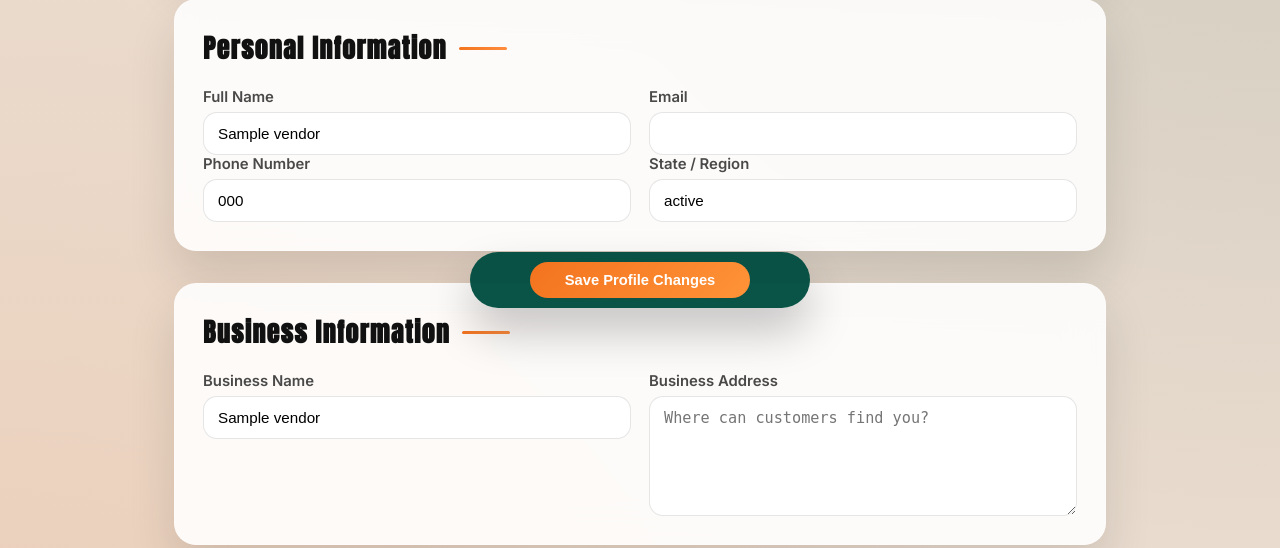
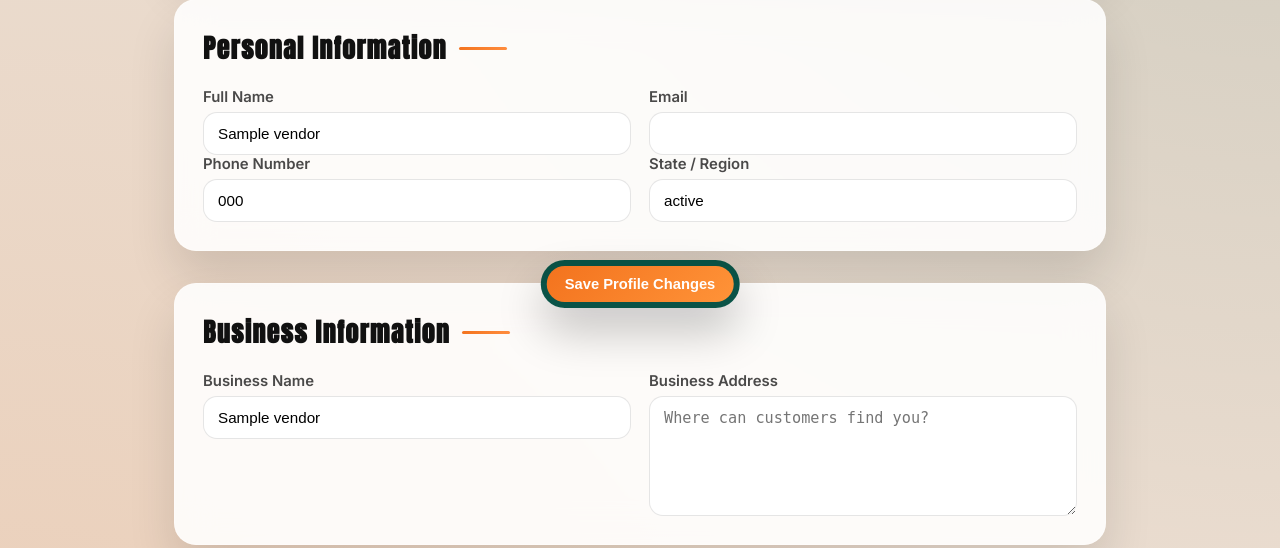
Before and after one commit to Sulaymaanabubakr/yustam, a PHP site: page /vendor-edit-profile.php in a window 1280 px wide. Shown: the part 464-1012 px from the top of the page. Run offline with PHP 8.4, Linux system fonts and the light colour scheme; the visitor is signed in with stand-in values (Sample User, id 1); tables that the repository leaves empty or names only in its code hold one stand-in row (values such as "Sample post"); grey boxes marked "Sample" are stand-in pictures.

Commit message:
updated vendor profile

```diff
--- a/vendor-edit-profile.php
+++ b/vendor-edit-profile.php
@@ -342,25 +342,24 @@ $profileJson = json_encode($profile, JSON_UNESCAPED_SLASHES | JSON_UNESCAPED_UNI
       left: 50%;
       bottom: clamp(14px, 5vw, 28px);
       transform: translateX(-50%);
-      width: min(340px, calc(100% - 36px));
+      display: inline-flex;
+      align-items: center;
+      justify-content: center;
       background: rgba(0, 77, 64, 0.96);
       color: var(--white);
-      padding: 10px 12px;
+      padding: 6px;
       border-radius: 999px;
       box-shadow: 0 24px 45px rgba(0, 0, 0, 0.22);
-      display: flex;
-      align-items: center;
-      justify-content: center;
-      gap: 10px;
       z-index: 50;
+      width: auto;
+      max-width: calc(100% - 36px);
     }
 
     .save-bar .save-button {
-      width: 100%;
-      max-width: 220px;
-      margin: 0 auto;
+      width: auto;
+      min-width: 180px;
       font-size: 0.92rem;
-      padding: 10px 16px;
+      padding: 10px 18px;
     }
 
     .save-button {
@@ -487,7 +486,8 @@ $profileJson = json_encode($profile, JSON_UNESCAPED_SLASHES | JSON_UNESCAPED_UNI
       }
 
       .save-bar {
-      width: calc(100% - 32px);
+        width: auto;
+        max-width: calc(100% - 32px);
       }
 
       .profile-photo-wrapper {
--- a/vendor-plans.php
+++ b/vendor-plans.php
@@ -830,9 +830,6 @@ if (isset($_GET['format']) && $_GET['format'] === 'json') {
             </div>
           </article>
         </div>
-        <p class="discount-note">
-          <strong>Multi-month discounts:</strong> 3 months save 7%, 6 months save 12%, 12 months save 17%.
-        </p>
       </section>
     </main>
 
```
Also changed, not shown: vendor-profile.js (+9 -2 lines).
